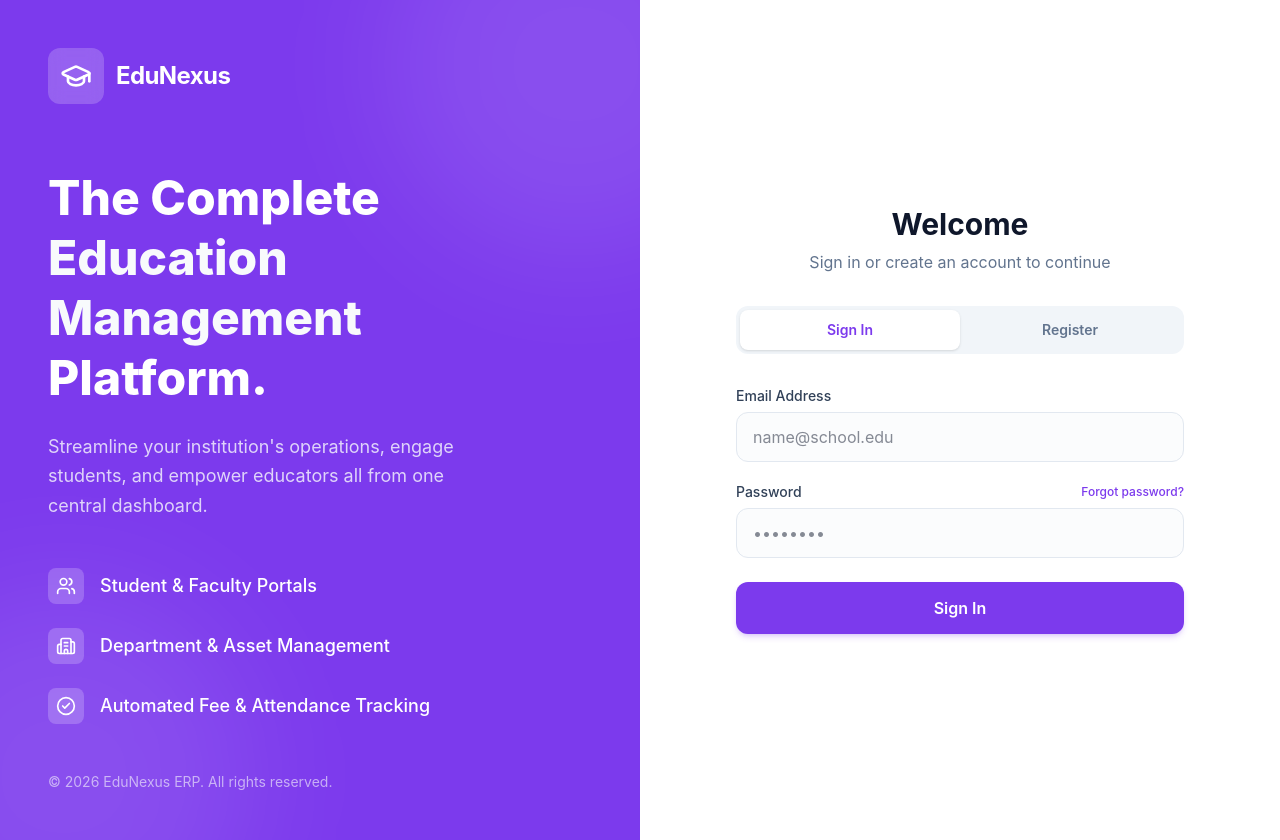
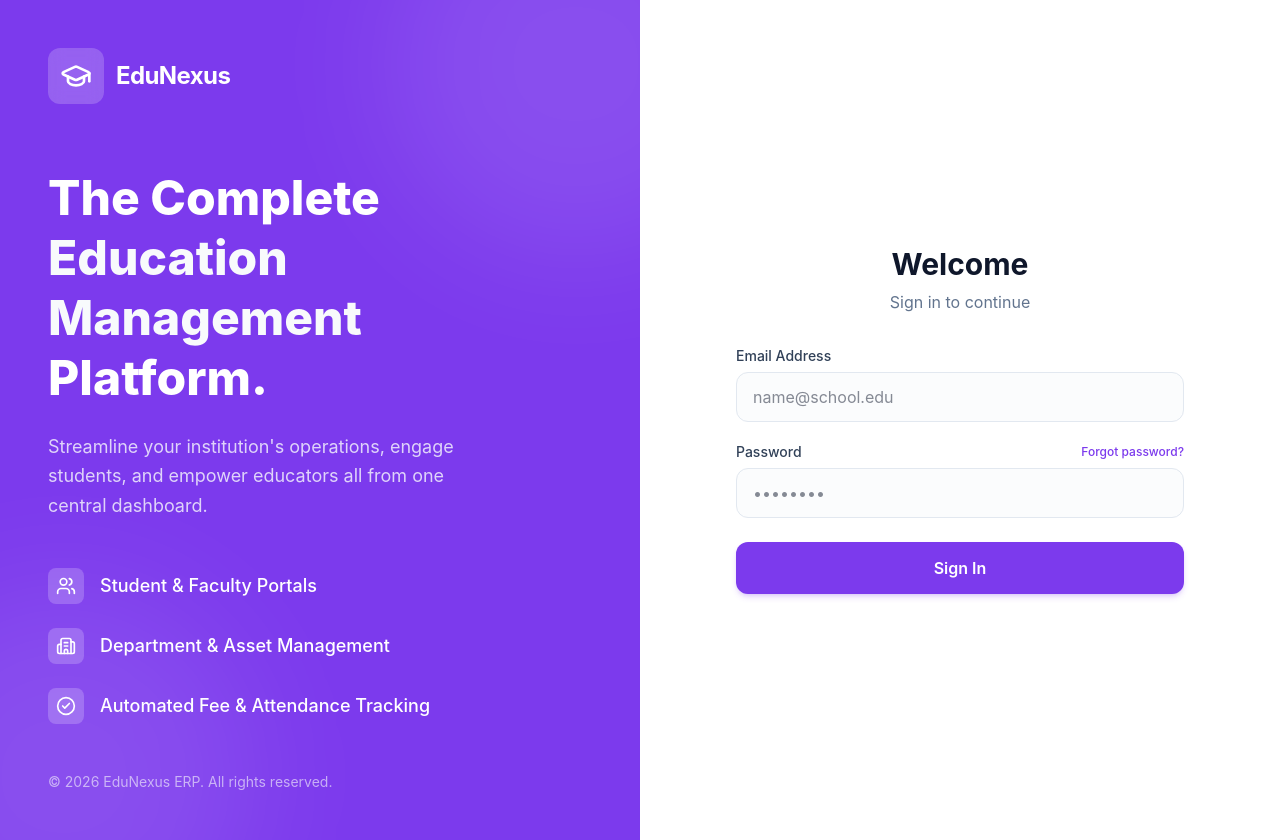
Before and after one commit to riteshyadav8995/College-School-ERP-Platform, a React app in the folder frontend/: page / in a window 1280 px wide. Built offline with nearby package versions, Linux system fonts and the light colour scheme; the HTML template or start-up script is replaced by a standard one.

Commit message:
remove register function

```diff
--- a/frontend/src/pages/Landing.jsx
+++ b/frontend/src/pages/Landing.jsx
@@ -5,7 +5,6 @@ import { login, register as registerUser, reset } from '../features/authSlice';
 import { BookOpen, Loader2, GraduationCap, Users, Building2, CheckCircle2 } from 'lucide-react';
 
 function Landing() {
-  const [activeTab, setActiveTab] = useState('login'); // 'login' or 'register'
 
   // Login State
   const [loginData, setLoginData] = useState({
@@ -13,15 +12,6 @@ function Landing() {
     loginPassword: '',
   });
   const { loginEmail, loginPassword } = loginData;
-
-  // Register State
-  const [registerData, setRegisterData] = useState({
-    name: '',
-    email: '',
-    password: '',
-    role: 'student',
-  });
-  const { name, email, password, role } = registerData;
 
   const navigate = useNavigate();
   const dispatch = useDispatch();
@@ -44,21 +34,9 @@ function Landing() {
     }));
   };
 
-  const onRegisterChange = (e) => {
-    setRegisterData((prevState) => ({
-      ...prevState,
-      [e.target.name]: e.target.value,
-    }));
-  };
-
   const onLoginSubmit = (e) => {
     e.preventDefault();
     dispatch(login({ email: loginEmail, password: loginPassword }));
-  };
-
-  const onRegisterSubmit = (e) => {
-    e.preventDefault();
-    dispatch(registerUser({ name, email, password, role }));
   };
 
   return (
@@ -121,27 +99,7 @@ function Landing() {
         <div className="w-full max-w-md mt-16 md:mt-0">
           <div className="text-center mb-8">
             <h2 className="text-3xl font-bold text-slate-900 mb-2">Welcome</h2>
-            <p className="text-slate-500">Sign in or create an account to continue</p>
-          </div>
-
-          {/* Custom Tabs */}
-          <div className="flex bg-slate-100 p-1 rounded-xl mb-8">
-            <button
-              onClick={() => setActiveTab('login')}
-              className={`flex-1 py-2.5 text-sm font-semibold rounded-lg transition-all ${
-                activeTab === 'login' ? 'bg-white text-primary shadow-sm' : 'text-slate-500 hover:text-slate-700'
-              }`}
-            >
-              Sign In
-            </button>
-            <button
-              onClick={() => setActiveTab('register')}
-              className={`flex-1 py-2.5 text-sm font-semibold rounded-lg transition-all ${
-                activeTab === 'register' ? 'bg-white text-primary shadow-sm' : 'text-slate-500 hover:text-slate-700'
-              }`}
-            >
-              Register
-            </button>
+            <p className="text-slate-500">Sign in to continue</p>
           </div>
 
           {isError && (
@@ -151,9 +109,8 @@ function Landing() {
           )}
 
           {/* Login Form */}
-          {activeTab === 'login' && (
-            <form onSubmit={onLoginSubmit} className="space-y-5 animate-in fade-in slide-in-from-bottom-4 duration-500">
-              <div>
+          <form onSubmit={onLoginSubmit} className="space-y-5 animate-in fade-in slide-in-from-bottom-4 duration-500">
+            <div>
                 <label className="block text-sm font-medium text-slate-700 mb-1.5">Email Address</label>
                 <input
                   type="email"
@@ -188,56 +145,6 @@ function Landing() {
                 {isLoading ? <Loader2 className="w-5 h-5 animate-spin" /> : 'Sign In'}
               </button>
             </form>
-          )}
-
-          {/* Register Form */}
-          {activeTab === 'register' && (
-            <form onSubmit={onRegisterSubmit} className="space-y-4 animate-in fade-in slide-in-from-bottom-4 duration-500">
-              <div>
-                <label className="block text-sm font-medium text-slate-700 mb-1.5">Full Name</label>
-                <input
-                  type="text"
-                  className="w-full px-4 py-3 rounded-xl border border-slate-200 focus:outline-none focus:ring-2 focus:ring-primary/20 focus:border-primary transition-all bg-slate-50/50"
-                  name="name"
-                  value={name}
-                  placeholder="John Doe"
-                  onChange={onRegisterChange}
-                  required
-                />
-              </div>
-              <div>
-                <label className="block text-sm font-medium text-slate-700 mb-1.5">College Email Address</label>
-                <input
-                  type="email"
-                  className="w-full px-4 py-3 rounded-xl border border-slate-200 focus:outline-none focus:ring-2 focus:ring-primary/20 focus:border-primary transition-all bg-slate-50/50"
-                  name="email"
-                  value={email}
-                  placeholder="name@college.edu"
-                  onChange={onRegisterChange}
-                  required
-                />
-              </div>
-              <div>
-                <label className="block text-sm font-medium text-slate-700 mb-1.5">Password</label>
-                <input
-                  type="password"
-                  className="w-full px-4 py-3 rounded-xl border border-slate-200 focus:outline-none focus:ring-2 focus:ring-primary/20 focus:border-primary transition-all bg-slate-50/50"
-                  name="password"
-                  value={password}
-                  placeholder="Create a strong password"
-                  onChange={onRegisterChange}
-                  required
-                />
-              </div>
-              <button
-                type="submit"
-                disabled={isLoading}
-                className="w-full bg-slate-900 text-white py-3.5 rounded-xl font-semibold hover:bg-slate-800 transition-all shadow-md flex items-center justify-center mt-6"
-              >
-                {isLoading ? <Loader2 className="w-5 h-5 animate-spin" /> : 'Create Account'}
-              </button>
-            </form>
-          )}
 
         </div>
       </div>
```
